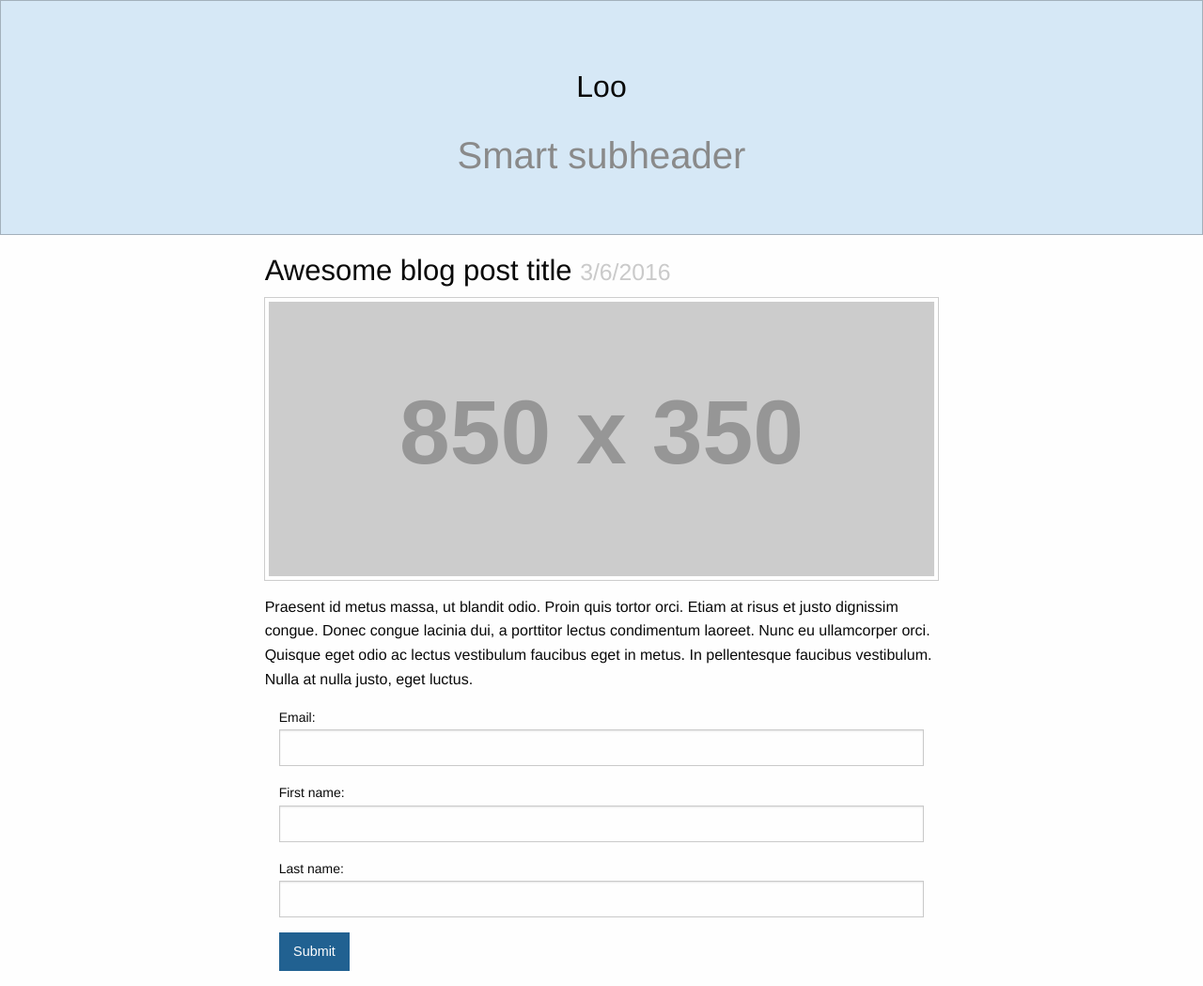
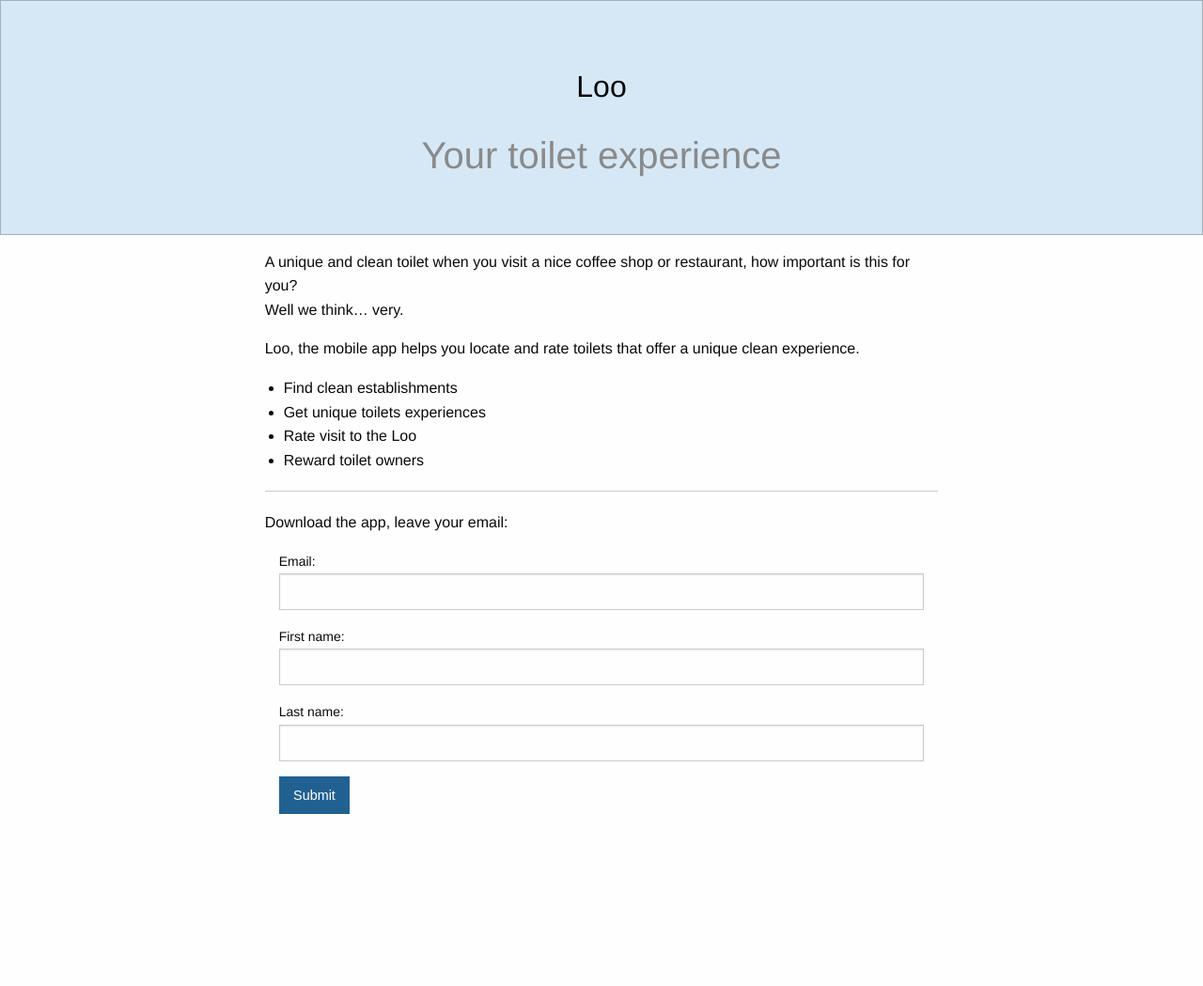
Before and after one commit to roadmanict/startupweekenddjango, a Django app: page / in a window 1280 px wide. Shown: the whole page at 94% size. After the commit the page ends 866 px from the top, so only its background shows below. Run offline with Django 3.2, Linux system fonts and the light colour scheme; style sheets or scripts are compiled from the project's sources; some libraries are stand-ins or nearby versions.

Commit message:
Improve text

```diff
--- a/interests/templates/interest.html
+++ b/interests/templates/interest.html
@@ -3,16 +3,23 @@
 {% block interest_form %}
     <div class="row medium-8 large-7 columns">
         <div class="blog-post">
-            <h3>Awesome blog post title
-                <small>3/6/2016</small>
-            </h3>
-            <img class="thumbnail" src="https://placehold.it/850x350">
-            <p>Praesent id metus massa, ut blandit odio. Proin quis tortor orci. Etiam at risus et justo dignissim
-                congue.
-                Donec congue lacinia dui, a porttitor lectus condimentum laoreet. Nunc eu ullamcorper orci. Quisque eget
-                odio ac lectus vestibulum faucibus eget in metus. In pellentesque faucibus vestibulum. Nulla at nulla
-                justo,
-                eget luctus.</p>
+            <p>A unique and clean toilet when you visit a nice coffee shop or restaurant, how important is this for you?<br/>
+                Well we think… very.</p>
+
+            <p>Loo, the mobile app helps you locate and rate toilets that offer a unique clean experience.</p>
+
+            <ul>
+                <li>Find clean establishments</li>
+                <li>Get unique toilets experiences</li>
+                <li>Rate visit to the Loo</li>
+                <li>Reward toilet owners</li>
+            </ul>
+
+            <hr/>
+
+            <p>Download the app, leave your email:</p>
+
+
         </div>
     </div>
 
--- a/startup/templates/index.html
+++ b/startup/templates/index.html
@@ -15,7 +15,7 @@
 <div class="callout large primary">
     <div class="row column text-center">
         <h1>Loo</h1>
-        <h2 class="subheader">Smart subheader</h2>
+        <h2 class="subheader">Your toilet experience</h2>
     </div>
 </div>
 
```
